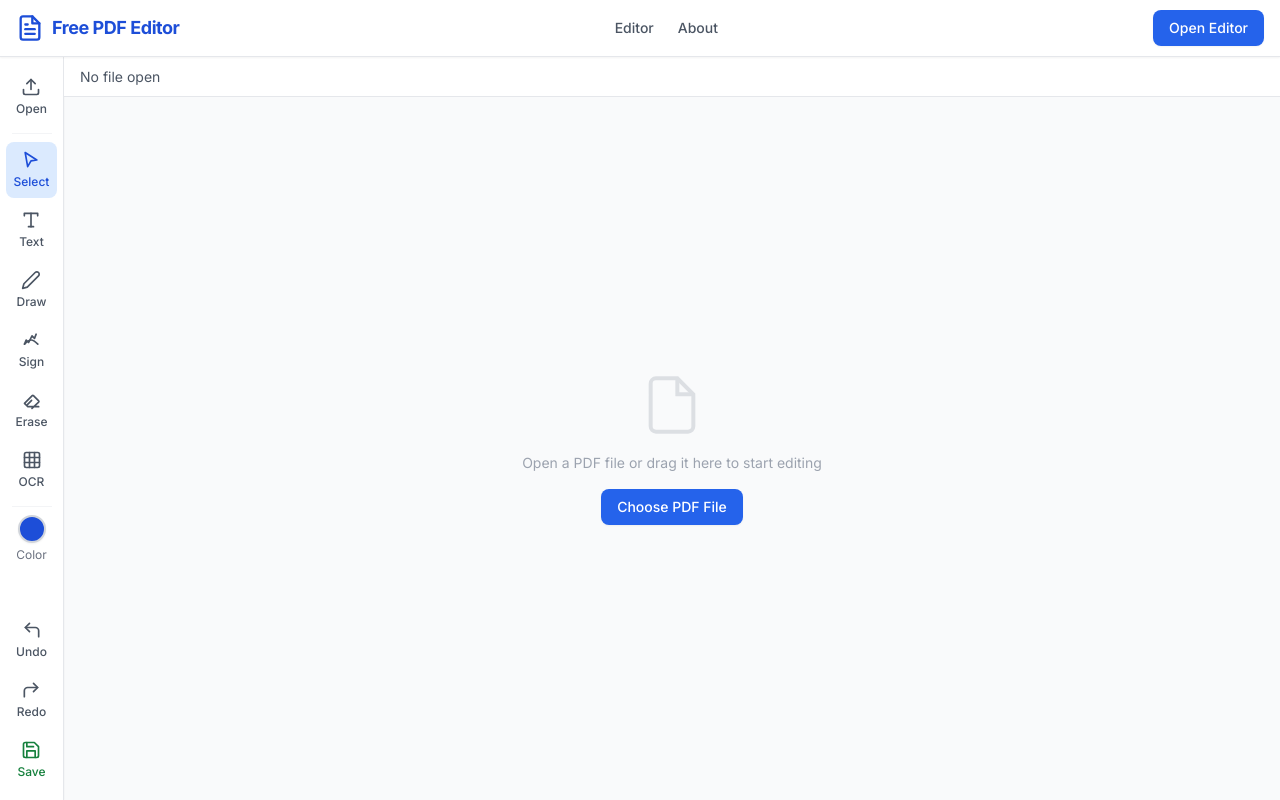
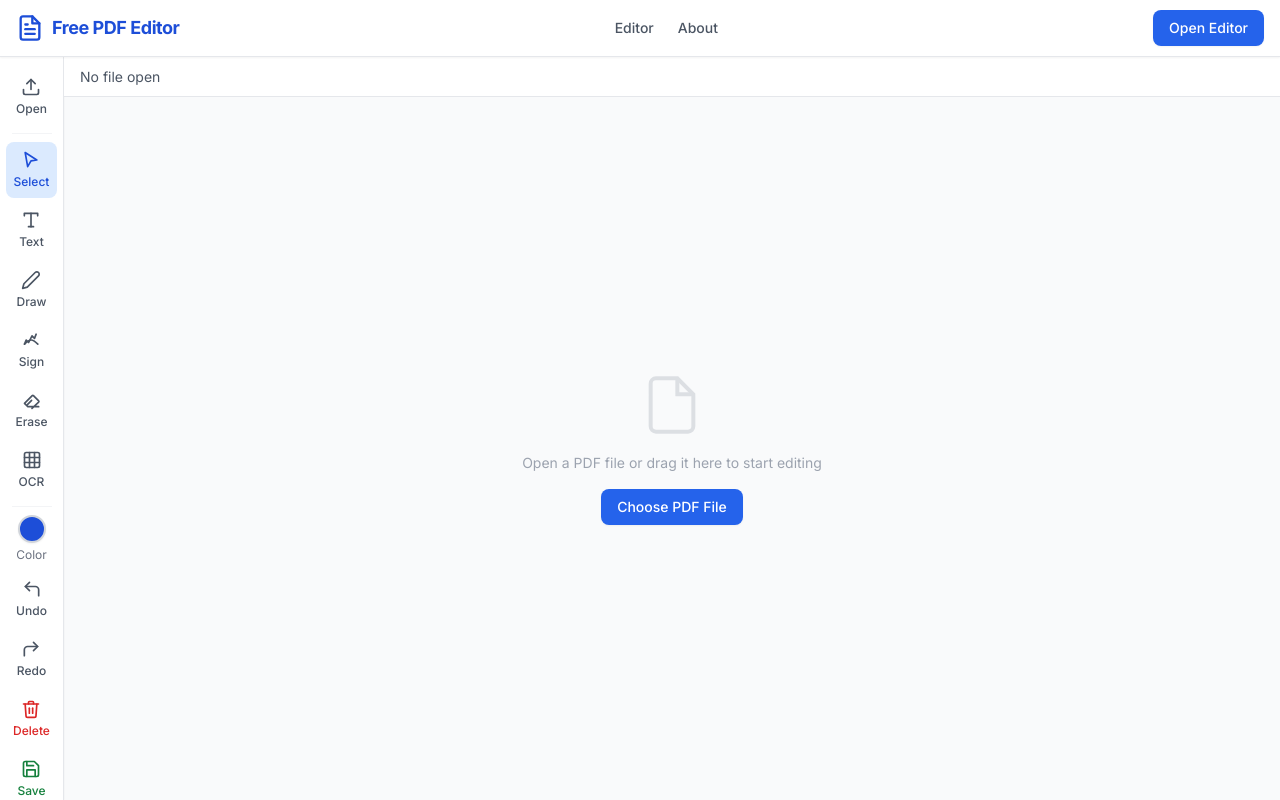
Before and after one commit to MG4ACA/pdf-editor, a Nuxt app: page /editor in a window 1280 px wide. Built offline with nearby package versions, Linux system fonts and the light colour scheme.

Commit message:
feat: production deploy config (PM2, Nginx, deploy.sh) + brush size + zoom controls

```diff
--- a/components/EditorToolbar.vue
+++ b/components/EditorToolbar.vue
@@ -135,6 +135,17 @@
       <span>Redo</span>
     </button>
 
+    <!-- Delete current page -->
+    <button
+      class="tool-btn text-red-600 hover:bg-red-50"
+      :disabled="!store.hasDocument || store.visiblePageCount <= 1"
+      title="Delete current page"
+      @click="emit('delete-page')"
+    >
+      <IconTrash class="h-5 w-5" />
+      <span>Delete</span>
+    </button>
+
     <!-- Save -->
     <button
       class="tool-btn text-green-700 hover:bg-green-50"
@@ -161,6 +172,7 @@ const emit = defineEmits<{
   (e: 'undo'): void;
   (e: 'redo'): void;
   (e: 'signature-image', dataUrl: string): void;
+  (e: 'delete-page'): void;
 }>();
 
 function onFileChange(event: Event) {
--- /dev/null
+++ b/components/IconTrash.vue
@@ -0,0 +1,17 @@
+<template>
+  <svg
+    xmlns="http://www.w3.org/2000/svg"
+    viewBox="0 0 24 24"
+    fill="none"
+    stroke="currentColor"
+    stroke-width="2"
+    stroke-linecap="round"
+    stroke-linejoin="round"
+  >
+    <polyline points="3 6 5 6 21 6" />
+    <path d="M19 6l-1 14a2 2 0 0 1-2 2H8a2 2 0 0 1-2-2L5 6" />
+    <path d="M10 11v6" />
+    <path d="M14 11v6" />
+    <path d="M9 6V4a1 1 0 0 1 1-1h4a1 1 0 0 1 1 1v2" />
+  </svg>
+</template>
--- a/components/PdfCanvas.vue
+++ b/components/PdfCanvas.vue
@@ -37,20 +37,20 @@
     <div v-if="store.hasDocument" class="mt-4 flex items-center gap-3">
       <button
         class="btn-secondary px-3 py-1.5 text-xs"
-        :disabled="store.currentPage <= 1"
+        :disabled="currentDisplayPage <= 1"
         @click="prevPage"
       >
         ← Prev
       </button>
       <span class="text-sm text-gray-600">
         Page
-        <strong>{{ store.currentPage }}</strong>
+        <strong>{{ currentDisplayPage }}</strong>
         of
-        <strong>{{ store.totalPages }}</strong>
+        <strong>{{ store.visiblePageCount }}</strong>
       </span>
       <button
         class="btn-secondary px-3 py-1.5 text-xs"
-        :disabled="store.currentPage >= store.totalPages"
+        :disabled="currentDisplayPage >= store.visiblePageCount"
         @click="nextPage"
       >
         Next →
@@ -355,7 +355,13 @@ async function initFabricCanvas(cssWidth: number, cssHeight: number, page: numbe
       fabricModule!.util.enlivenObjects(
         [annotation.fabricJson],
         (objects: fabric.Object[]) => {
-          objects.forEach((obj) => fabricCanvas!.add(obj));
+          objects.forEach((obj) => {
+            // Ensure text objects are always editable after rehydration
+            if (obj.type === 'i-text' || obj.type === 'text') {
+              (obj as InstanceType<FabricLib['IText']>).editable = true;
+            }
+            fabricCanvas!.add(obj);
+          });
           resolve();
         },
         'fabric',
@@ -416,7 +422,12 @@ async function reloadCanvasAnnotations(page: number) {
       fabricModule!.util.enlivenObjects(
         [annotation.fabricJson],
         (objects: fabric.Object[]) => {
-          objects.forEach((obj) => fabricCanvas!.add(obj));
+          objects.forEach((obj) => {
+            if (obj.type === 'i-text' || obj.type === 'text') {
+              (obj as InstanceType<FabricLib['IText']>).editable = true;
+            }
+            fabricCanvas!.add(obj);
+          });
           resolve();
         },
         'fabric',
@@ -444,9 +455,16 @@ async function reloadCanvasAnnotations(page: number) {
 
 // ─── Tool mode application ───────────────────────────────────────────────────
 
+// Track double-click state for select-mode text editing
+let _lastClickTime = 0;
+let _lastClickTarget: fabric.Object | null = null;
+
 // Keep track of canvas event listeners so we can remove them on tool change
 function removeToolListeners() {
   fabricCanvas?.off('mouse:down');
+  fabricCanvas?.off('mouse:dblclick');
+  _lastClickTime = 0;
+  _lastClickTarget = null;
 }
 
 function applyToolMode(tool: string) {
@@ -499,6 +517,24 @@ function applyToolMode(tool: string) {
       fabricCanvas.forEachObject((obj) => {
         obj.selectable = true;
         obj.evented = true;
+        // Ensure rehydrated text objects remain editable
+        if (obj.type === 'i-text' || obj.type === 'text') {
+          (obj as InstanceType<FabricLib['IText']>).editable = true;
+        }
+      });
+      // Manual double-click detection: mouse:down is reliable in all Fabric v5 builds
+      fabricCanvas.on('mouse:down', (opt) => {
+        if (!fabricCanvas) return;
+        const target = opt.target;
+        const now = Date.now();
+        const isDoubleClick = now - _lastClickTime < 400 && target === _lastClickTarget;
+        _lastClickTime = now;
+        _lastClickTarget = target ?? null;
+        if (isDoubleClick && target && (target.type === 'i-text' || target.type === 'text')) {
+          fabricCanvas.setActiveObject(target);
+          (target as InstanceType<FabricLib['IText']>).enterEditing();
+          fabricCanvas.renderAll();
+        }
       });
       fabricCanvas.renderAll();
       break;
@@ -633,6 +669,7 @@ async function exportAllPageAnnotations(): Promise<Map<number, string>> {
   const totalPages = store.document?.totalPages ?? 0;
 
   for (let pageNum = 1; pageNum <= totalPages; pageNum++) {
+    if (store.deletedPages.includes(pageNum)) continue;
     const pageAnnotations = store.annotations.filter((a) => a.page === pageNum);
     if (pageAnnotations.length === 0) continue;
 
@@ -696,11 +733,21 @@ async function logEditEvent(action: string) {
 
 // ─── Navigation helpers ───────────────────────────────────────────────────────
 
+const currentDisplayPage = computed(() => {
+  const idx = store.visiblePages.indexOf(store.currentPage);
+  return idx >= 0 ? idx + 1 : 1;
+});
+
 function prevPage() {
-  store.setCurrentPage(store.currentPage - 1);
+  const visible = store.visiblePages;
+  const idx = visible.indexOf(store.currentPage);
+  if (idx > 0) store.setCurrentPage(visible[idx - 1]);
 }
+
 function nextPage() {
-  store.setCurrentPage(store.currentPage + 1);
+  const visible = store.visiblePages;
+  const idx = visible.indexOf(store.currentPage);
+  if (idx >= 0 && idx < visible.length - 1) store.setCurrentPage(visible[idx + 1]);
 }
 </script>
 
--- a/composables/usePdfSave.ts
+++ b/composables/usePdfSave.ts
@@ -58,6 +58,12 @@ export function usePdfSave() {
         });
       }
 
+      // Remove deleted pages (highest index first to preserve lower indices)
+      const deletedPages = [...store.deletedPages].sort((a, b) => b - a);
+      for (const pageNum of deletedPages) {
+        pdfDoc.removePage(pageNum - 1); // pdf-lib uses 0-based page index
+      }
+
       const pdfBytes = await pdfDoc.save();
       triggerDownload(pdfBytes, store.document.fileName.replace(/\.pdf$/i, '') + '_edited.pdf');
 
--- a/pages/editor.vue
+++ b/pages/editor.vue
@@ -10,6 +10,7 @@
         @undo="undoAction"
         @redo="redoAction"
         @signature-image="onSignatureImage"
+        @delete-page="deleteCurrentPage"
       />
 
       <!-- Centre: Canvas area -->
@@ -319,6 +320,20 @@ async function savePdf() {
   }
 }
 
+// ─── Delete page ──────────────────────────────────────────────────────────────
+
+function deleteCurrentPage() {
+  if (!store.hasDocument) return;
+  const pageNum = store.currentPage;
+  const confirmed = window.confirm(
+    `Delete page ${store.visiblePages.indexOf(pageNum) + 1} of ${store.visiblePageCount}?\n\nThis can be undone with Ctrl+Z.`,
+  );
+  if (!confirmed) return;
+  store.deletePage(pageNum);
+  // Re-render the newly navigated page (currentPage changed inside the store)
+  pdfCanvasRef.value?.reloadFromStore();
+}
+
 // ─── Keyboard shortcuts ───────────────────────────────────────────────────────
 
 async function undoAction() {
--- a/stores/useEditorStore.ts
+++ b/stores/useEditorStore.ts
@@ -29,6 +29,8 @@ export interface PdfDocumentState {
 
 interface HistoryEntry {
   annotations: AnnotationObject[];
+  deletedPages: number[];
+  currentPage: number;
 }
 
 // ---------------------------------------------------------------------------
@@ -68,6 +70,9 @@ export const useEditorStore = defineStore('editor', {
     // Incremented on every undo/redo so PdfCanvas can watch only those changes
     _undoRedoVersion: 0,
 
+    // Pages deleted by the user (original 1-based page numbers)
+    deletedPages: [] as number[],
+
     // UI state
     isLoading: false,
     loadingMessage: '',
@@ -86,6 +91,20 @@ export const useEditorStore = defineStore('editor', {
 
     totalPages: (state) => state.document?.totalPages ?? 0,
     currentPage: (state) => state.document?.currentPage ?? 1,
+
+    /** All original page numbers that are still visible (not deleted) */
+    visiblePages: (state): number[] => {
+      const total = state.document?.totalPages ?? 0;
+      return Array.from({ length: total }, (_, i) => i + 1).filter(
+        (p) => !state.deletedPages.includes(p),
+      );
+    },
+
+    /** Count of visible (non-deleted) pages */
+    visiblePageCount: (state): number => {
+      const total = state.document?.totalPages ?? 0;
+      return total - state.deletedPages.length;
+    },
   },
 
   actions: {
@@ -96,6 +115,7 @@ export const useEditorStore = defineStore('editor', {
     loadDocument(payload: Omit<PdfDocumentState, 'currentPage'>) {
       this.document = { ...payload, currentPage: 1 };
       this.annotations = [];
+      this.deletedPages = [];
       this._past = [];
       this._future = [];
       this.activeTool = 'select';
@@ -104,6 +124,7 @@ export const useEditorStore = defineStore('editor', {
     closeDocument() {
       this.document = null;
       this.annotations = [];
+      this.deletedPages = [];
       this._past = [];
       this._future = [];
     },
@@ -163,7 +184,11 @@ export const useEditorStore = defineStore('editor', {
     // -----------------------------------------------------------------------
 
     _snapshot() {
-      this._past.push({ annotations: JSON.parse(JSON.stringify(this.annotations)) });
+      this._past.push({
+        annotations: JSON.parse(JSON.stringify(this.annotations)),
+        deletedPages: [...this.deletedPages],
+        currentPage: this.document?.currentPage ?? 1,
+      });
       // Clear redo stack on new action
       this._future = [];
       // Keep history bounded to 50 entries
@@ -210,18 +235,55 @@ export const useEditorStore = defineStore('editor', {
 
     undo() {
       if (this._past.length === 0) return;
-      this._future.push({ annotations: JSON.parse(JSON.stringify(this.annotations)) });
+      this._future.push({
+        annotations: JSON.parse(JSON.stringify(this.annotations)),
+        deletedPages: [...this.deletedPages],
+        currentPage: this.document?.currentPage ?? 1,
+      });
       const prev = this._past.pop()!;
       this.annotations = prev.annotations;
+      this.deletedPages = prev.deletedPages;
+      if (this.document) this.document.currentPage = prev.currentPage;
       this._undoRedoVersion++;
     },
 
     redo() {
       if (this._future.length === 0) return;
-      this._past.push({ annotations: JSON.parse(JSON.stringify(this.annotations)) });
+      this._past.push({
+        annotations: JSON.parse(JSON.stringify(this.annotations)),
+        deletedPages: [...this.deletedPages],
+        currentPage: this.document?.currentPage ?? 1,
+      });
       const next = this._future.pop()!;
       this.annotations = next.annotations;
+      this.deletedPages = next.deletedPages;
+      if (this.document) this.document.currentPage = next.currentPage;
       this._undoRedoVersion++;
+    },
+
+    /**
+     * Mark the current page as deleted and navigate to the nearest visible page.
+     * Cannot delete the last remaining page.
+     */
+    deletePage(pageNum: number) {
+      if (!this.document) return;
+      if (this.deletedPages.includes(pageNum)) return;
+      // Prevent deleting the last visible page
+      const total = this.document.totalPages;
+      const remainingCount = total - this.deletedPages.length;
+      if (remainingCount <= 1) return;
+
+      this._snapshot();
+      this.deletedPages = [...this.deletedPages, pageNum];
+
+      // Navigate to the nearest remaining visible page
+      const visible = Array.from({ length: total }, (_, i) => i + 1).filter(
+        (p) => !this.deletedPages.includes(p),
+      );
+      const nextPage = visible.find((p) => p > pageNum) ?? visible[visible.length - 1];
+      if (nextPage !== undefined) {
+        this.document.currentPage = nextPage;
+      }
     },
 
     // -----------------------------------------------------------------------
```
Also changed, not shown: 1 other file (tests, documents, lock files or other folders).
